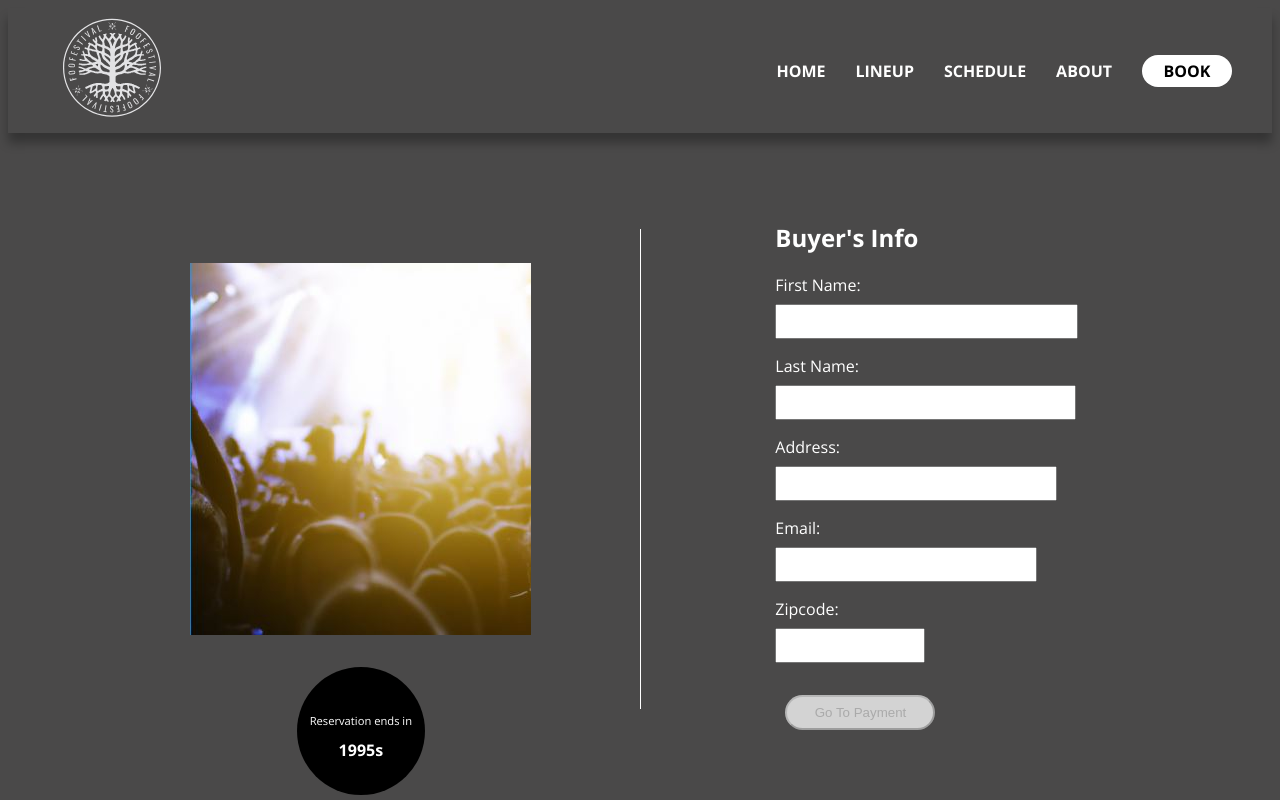
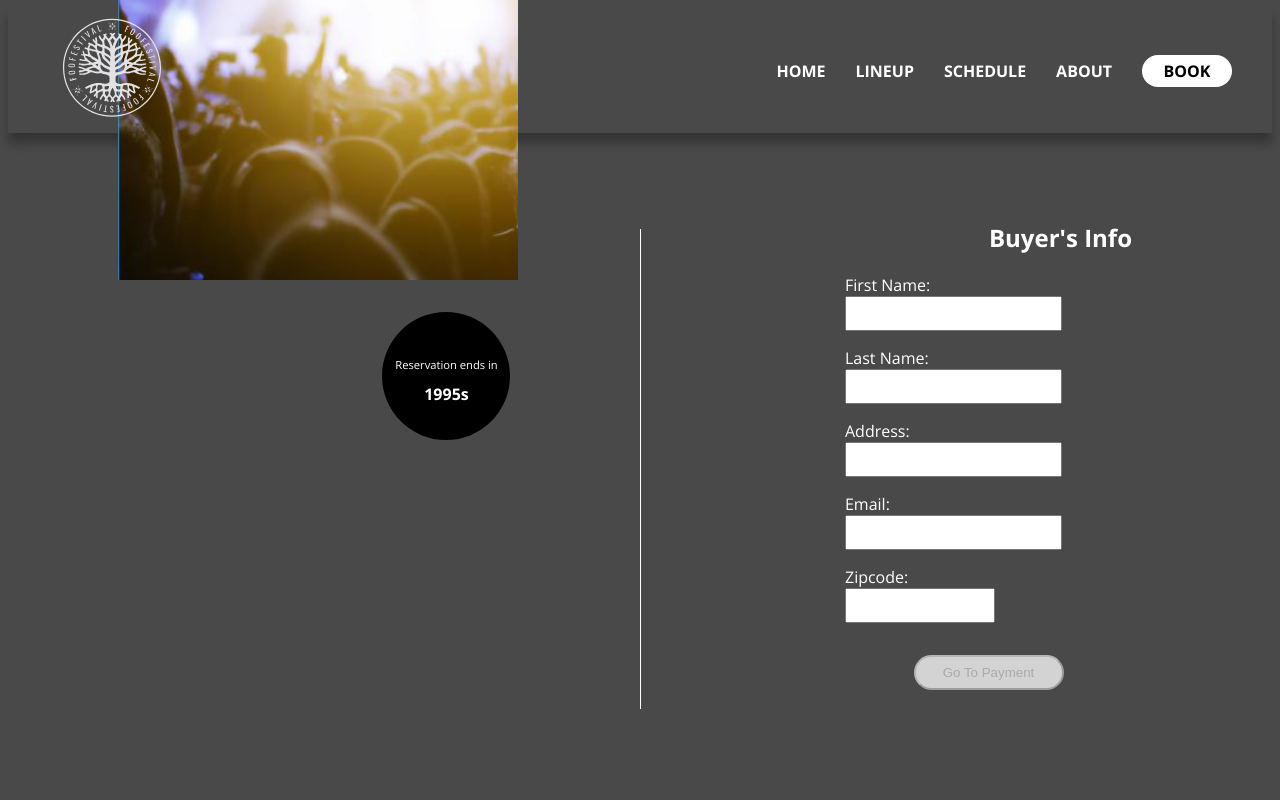
Before and after one commit to tombill143/foofest, a Next.js app: page /booking/buyers_info in a window 1280 px wide. Shown: the top 800 px of the page. Built offline with nearby package versions, Linux system fonts and the light colour scheme.

Commit message:
not the best styling in the world but its better

```diff
--- a/src/pages/booking/buyers_info.js
+++ b/src/pages/booking/buyers_info.js
@@ -91,7 +91,7 @@ const BuyersInfo = () => {
               <img
                 src="/selectionimg.JPG"
                 alt="image of a festival"
-                className={styles.image}
+                className={styles.festimage}
               />
               <Timer seconds={2000} />
             </div>
@@ -169,6 +169,7 @@ const BuyersInfo = () => {
                           value={ticketHolder.firstName || ""}
                           onChange={(e) => handleTicketHolderChange(index, e)}
                           className={styles.formInput}
+                          onBlur={validateForm}
                         />
                       </label>
                       <label>
@@ -179,6 +180,7 @@ const BuyersInfo = () => {
                           value={ticketHolder.lastName || ""}
                           onChange={(e) => handleTicketHolderChange(index, e)}
                           className={styles.formInput}
+                          onBlur={validateForm}
                         />
                       </label>
                     </div>
--- a/src/styles/Booking.module.css
+++ b/src/styles/Booking.module.css
@@ -118,17 +118,20 @@
   display: flex;
   flex-direction: column;
   align-items: flex-start;
+  width: 100%;
 }
 
-.formContainer label {
+.formContainer label,
+.buyerInfoContainer label {
+  display: flex;
+  flex-direction: column;
   margin-bottom: 1rem;
-  margin-left: 9em;
 }
 
-.formContainer input {
+.formContainer input,
+.buyerInfoContainer input {
   width: 100%;
   padding: 0.5rem;
-  margin-top: 0.5rem;
 }
 
 .formContainer button {
@@ -292,3 +295,25 @@
   color: #aaaaaa;
   cursor: not-allowed;
 }
+
+.buyerInfoContainer {
+  display: flex;
+  flex-direction: column;
+  align-items: flex-start;
+  width: 100%;
+}
+
+.buyerInfoContainer h3 {
+  margin-top: 1rem;
+}
+
+.ticketHolderFormInput {
+  width: 100%;
+}
+
+.festimage {
+  margin-top: -46em;
+  margin-right: 16em;
+  width: 100%; /* Adjust the width as needed */
+  max-width: 400px; /* Adjust the max-width as needed */
+}
```
